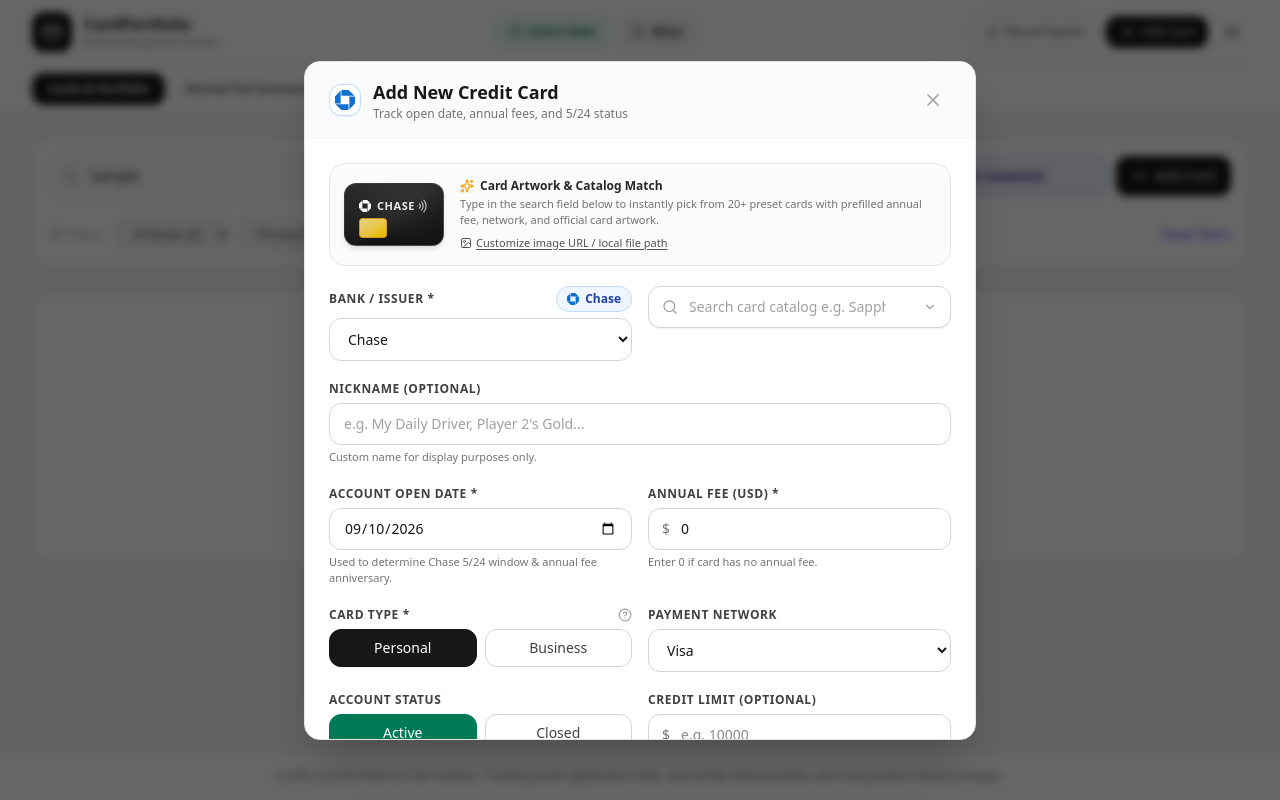
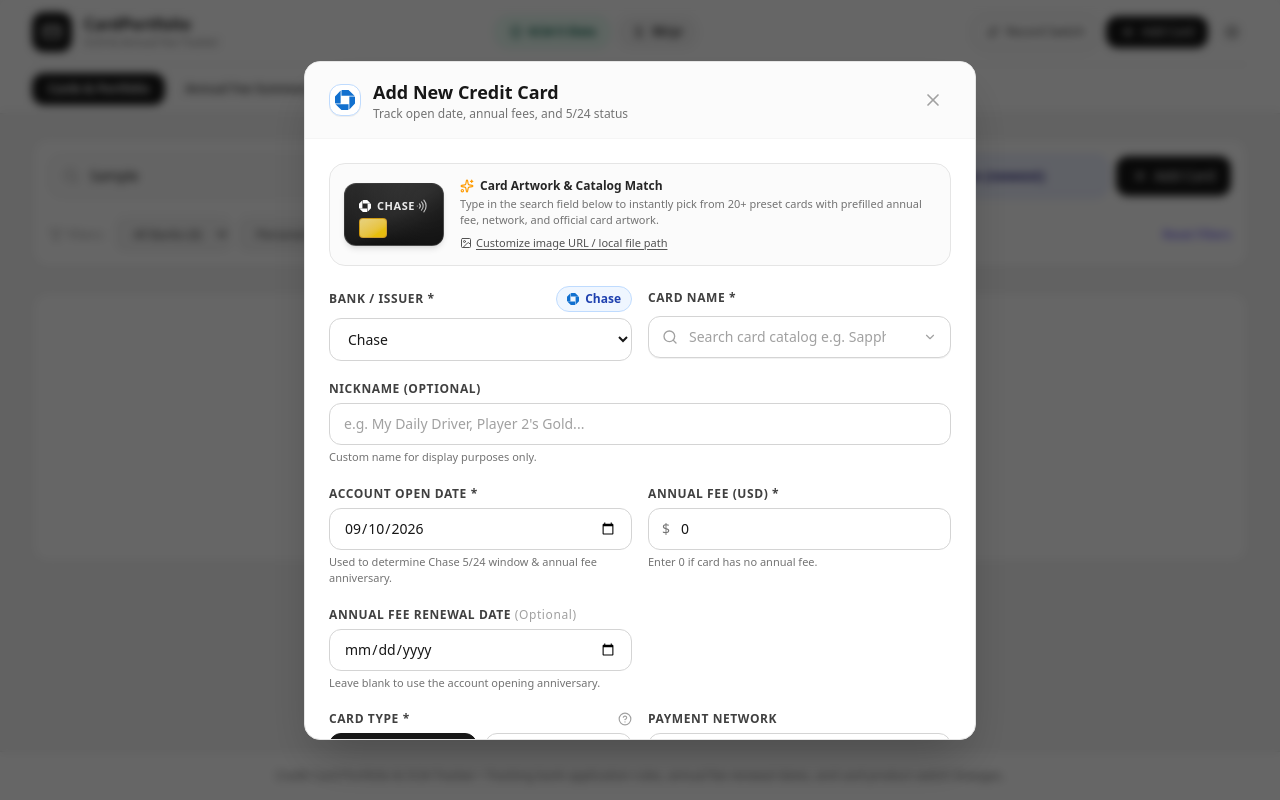
Before and after one commit to ShiweiCao/credit-card-portfolio, a React (Vite) app: page / in a window 1280 px wide. Both pictures are taken after typing "Sample" into the empty fields and a click on the button "Add New Card". Built offline with nearby package versions, Linux system fonts and the light colour scheme.

Commit message:
Add annual fee renewal date field

```diff
--- a/src/components/CardModal.tsx
+++ b/src/components/CardModal.tsx
@@ -125,7 +125,7 @@
       setNetwork(cardToEdit.network);
       setStatus(cardToEdit.status);
       setCreditLimit(cardToEdit.creditLimit ? String(cardToEdit.creditLimit) : '');
-      setFeeRenewalDate(cardToEdit.feeRenewalDate || cardToEdit.openDate);
+      setFeeRenewalDate(cardToEdit.feeRenewalDate || '');
       setNotes(cardToEdit.notes || '');
       setImageUrl(cardToEdit.imageUrl || '');
       setCardColor(cardToEdit.cardColor || '');
@@ -181,7 +181,7 @@
       network,
       status,
       creditLimit: creditLimit ? Number(creditLimit) : undefined,
-      feeRenewalDate: feeRenewalDate || openDate,
+      feeRenewalDate: feeRenewalDate || undefined,
       productChanges: cardToEdit ? cardToEdit.productChanges : [],
       notes: notes.trim() || undefined,
       cardColor: cardColor || cardToEdit?.cardColor || BANK_GRADIENTS[bank] || 'from-neutral-700 to-neutral-900',
@@ -335,12 +335,19 @@
             </div>
 
             <div>
+              <label
+                htmlFor="card-autocomplete-input"
+                className="flex min-h-6 items-center text-xs font-semibold text-neutral-700 mb-1.5 uppercase tracking-wider"
+              >
+                Card Name *
+              </label>
               <CardAutocompleteInput
                 value={cardName}
                 onChange={(val) => setCardName(val)}
                 onSelectCard={handleSelectCatalogCard}
-                selectedBank={bank}
+                bankFilter={bank}
                 placeholder="Search card catalog e.g. Sapphire, Gold..."
+                required
               />
             </div>
           </div>
@@ -403,6 +410,28 @@
               </div>
               <p className="text-[11px] text-neutral-500 mt-1">
                 Enter 0 if card has no annual fee.
+              </p>
+            </div>
+          </div>
+
+          {/* Optional annual fee billing date override */}
+          <div className="grid grid-cols-1 sm:grid-cols-2 gap-4">
+            <div>
+              <label
+                htmlFor="card-input-fee-renewal-date"
+                className="block text-xs font-semibold text-neutral-700 mb-1.5 uppercase tracking-wider"
+              >
+                Annual Fee Renewal Date <span className="normal-case font-normal text-neutral-400">(Optional)</span>
+              </label>
+              <input
+                id="card-input-fee-renewal-date"
+                type="date"
+                value={feeRenewalDate}
+                onChange={(e) => setFeeRenewalDate(e.target.value)}
+                className="w-full px-3.5 py-2.5 bg-white border border-neutral-300 rounded-xl text-sm font-medium text-neutral-900 focus:outline-none focus:ring-2 focus:ring-neutral-900 focus:border-transparent transition-all"
+              />
+              <p className="text-[11px] text-neutral-500 mt-1">
+                Leave blank to use the account opening anniversary.
               </p>
             </div>
           </div>
```
